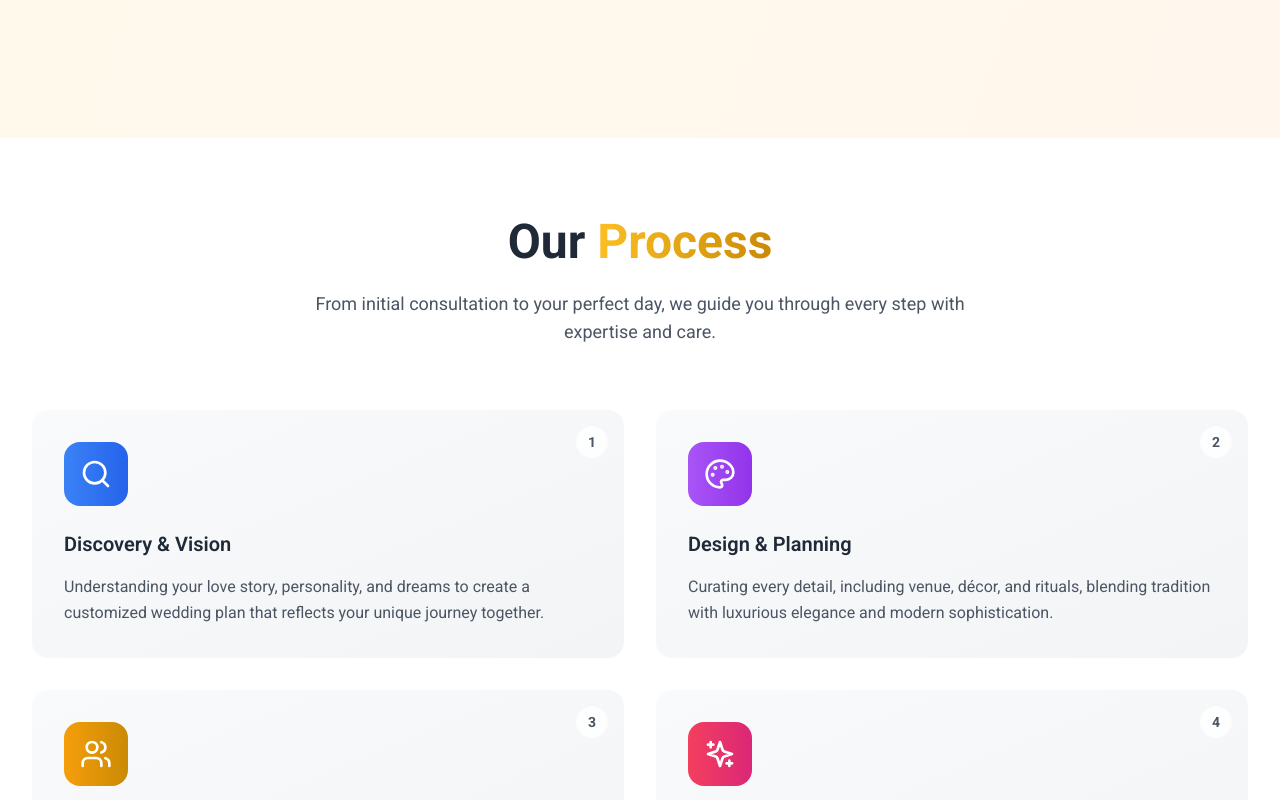
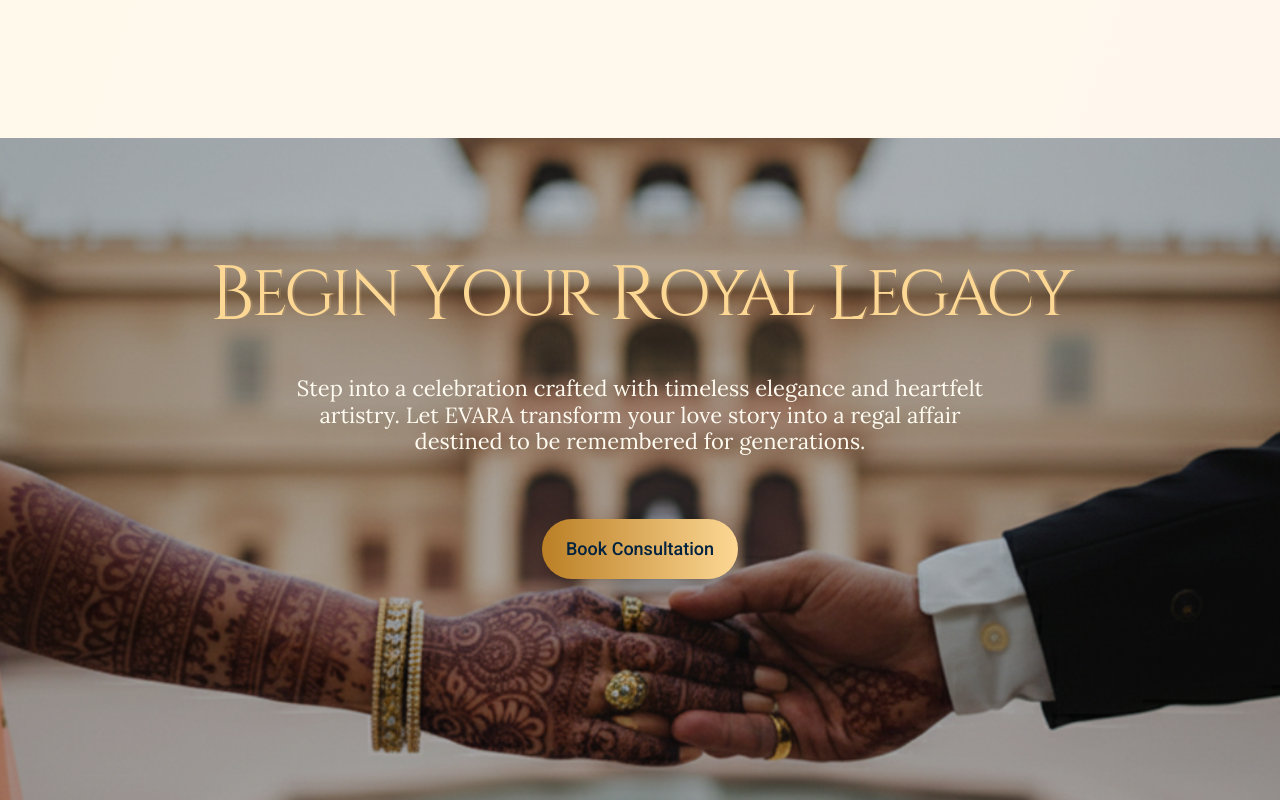
Before and after one commit to deepjaindrj/EvaraRWP, a React (Vite) app: page / in a window 1280 px wide. Shown: the part 6300-7100 px from the top of the page. Built offline with nearby package versions, Linux system fonts and the light colour scheme.

Commit message:
legacy section added

```diff
--- /dev/null
+++ b/src/components/RoyalCTA.tsx
@@ -0,0 +1,68 @@
+import React from 'react';
+
+const RoyalLegacySection: React.FC = () => {
+  return (
+    <section
+      className="relative flex flex-col items-center pt-32  text-center px-4 sm:px-6 lg:px-8"
+      style={{
+        height: '110vh',
+        backgroundImage: 'url("/cta_image.png")',
+        backgroundSize: 'cover',
+        backgroundPosition: 'center',
+        backgroundRepeat: 'no-repeat'
+      }}
+    >
+      {/* Overlay for better text readability if needed */}
+      <div className="absolute inset-0 bg-black bg-opacity-20"></div>
+
+      {/* Content Container */}
+      <div className="relative z-10 max-w-4xl mx-auto space-y-12">
+        {/* Main Title */}
+         <h1 className="font-cinzel mb-4 sm:mb-10 text-center text-[#FDD894] leading-[96%] tracking-[-0.05em]"
+              style={{
+                fontSize: 'clamp(36px, 5vw, 64px)',
+                textShadow:
+                  '2px 0px 0px rgba(253, 216, 148, 0.14)', // Simulate inner shadow
+                filter: 'drop-shadow(inset 0 2px 6px rgba(0, 0, 0, 0.3))',
+              }}>
+              <span className="block mb-2 sm:mb-4 font-cinzel">
+                <span className="text-[1.2em] align-top font-cinzel">B</span>EGIN{' '}
+                <span className="text-[1.2em] align-top font-cinzel">Y</span>OUR{' '}
+                <span className="text-[1.2em] align-top font-cinzel">R</span>OYAL{' '}
+                <span className="text-[1.2em] align-top font-cinzel">L</span>EGACY{' '}
+                </span>
+            </h1>
+
+        {/* Description Paragraph */}
+        <p
+          className="font-normal max-w-3xl mx-auto"
+          style={{
+            fontFamily: 'Lora',
+            fontWeight: 400,
+            fontSize: 'clamp(12px, 2.2vw, 22px)',
+            lineHeight: '120%',
+            letterSpacing: '0.2%',
+            textAlign: 'center',
+            color: '#FFFBF1'
+          }}
+        >
+          Step into a celebration crafted with timeless elegance and heartfelt artistry. Let EVARA transform your love story into a regal affair <br /> destined to be remembered for generations.
+        </p>
+
+        {/* Book Consultation Button */}
+        <div className="pt-4">
+          <button
+            className="px-6 py-4 rounded-full text-[#00223F] font-medium text-lg font-roboto hover:opacity-90 transition-opacity duration-300 shadow-lg"
+            style={{
+              background: 'linear-gradient(90deg, #BB7F25 0%, #FDD894 100%)',
+            }}
+          >
+            Book Consultation
+          </button>
+        </div>
+      </div>
+    </section>
+  );
+};
+
+export default RoyalLegacySection;
--- a/src/pages/landing/page.tsx
+++ b/src/pages/landing/page.tsx
@@ -7,6 +7,7 @@ import Testimonials from '../../components/Testimonials';
 import FAQ from '../../components/FAQ';
 import CTA from '../../components/CTA';
 import {WeddingTimelineDemo} from '../../components/processSection';
+import RoyalLegacySection from '../../components/RoyalCTA';
 
 const LandingPage: React.FC = () => {
   return (
@@ -15,6 +16,7 @@ const LandingPage: React.FC = () => {
       <About />
       <Services />
       <WeddingTimelineDemo />
+      <RoyalLegacySection />
       <Process />
       <Testimonials />
       <FAQ />
```
Also changed, not shown: public/cta_image.png (added).
